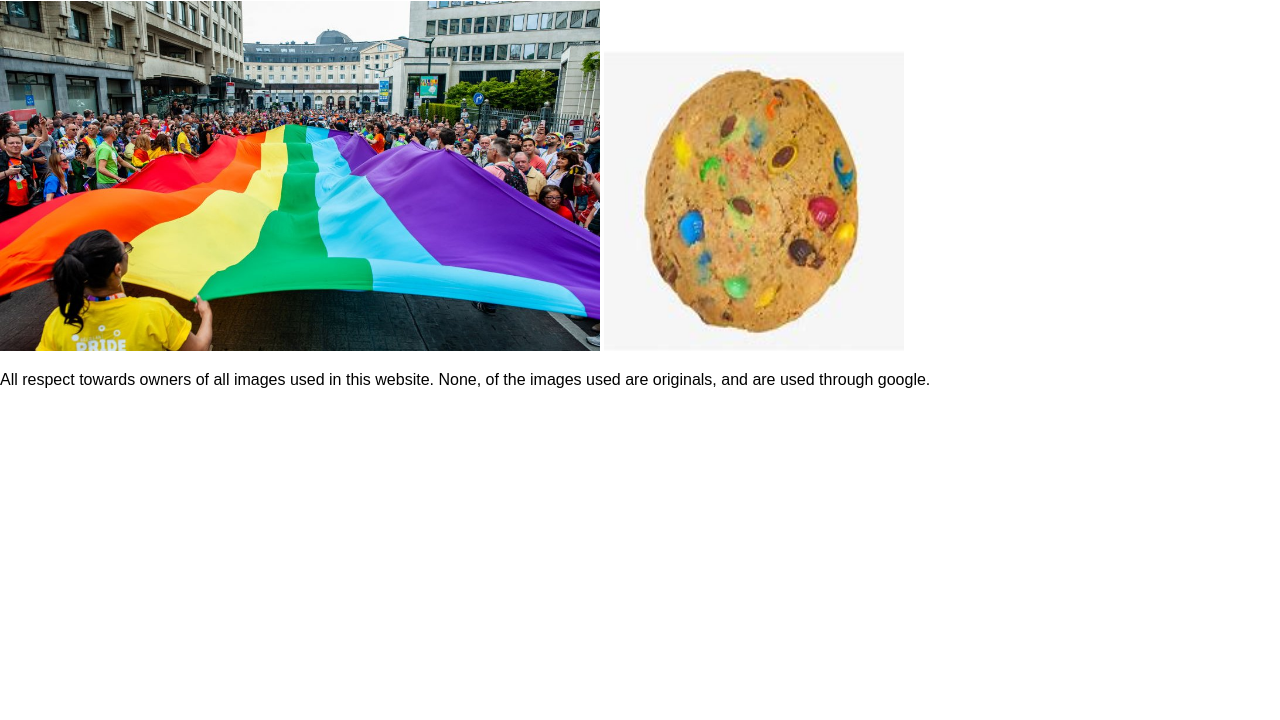
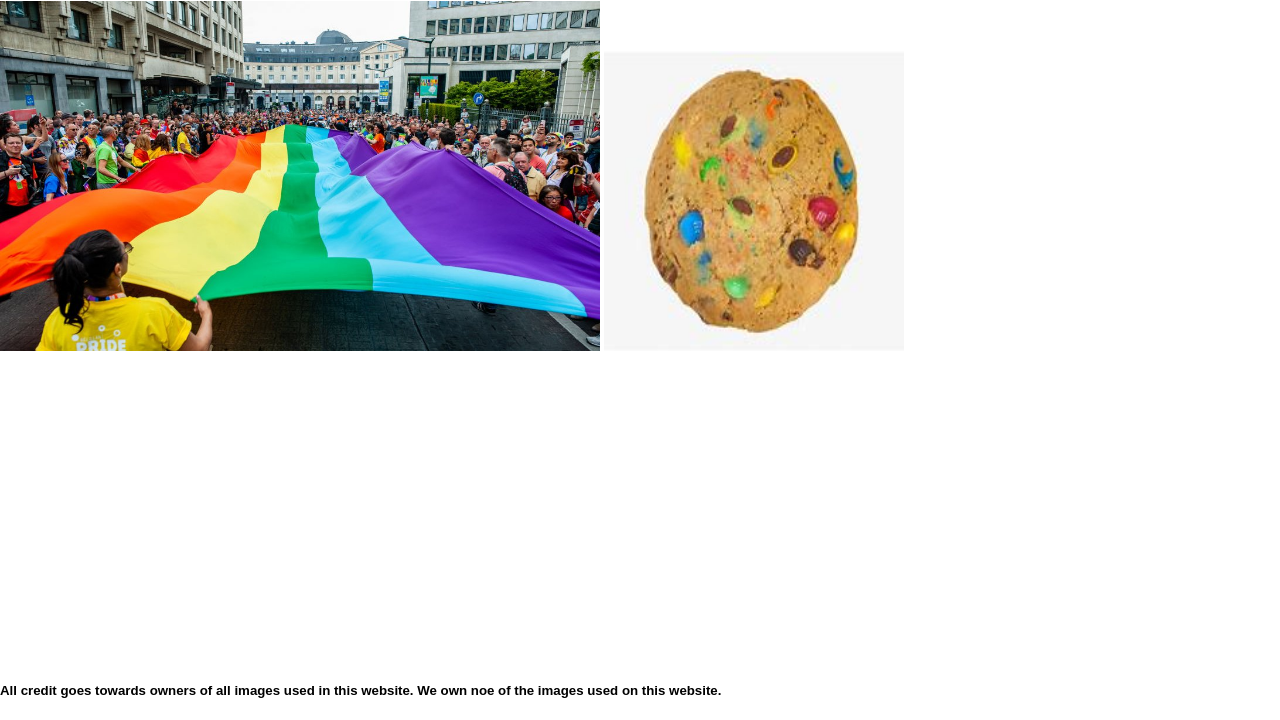
Before and after one commit to AmnesiaExe/LBGTQ-web, a plain HTML site: page index.html in a window 1280 px wide. Shown: the part 1241-1961 px from the top of the page. Before the commit the page ends 1646 px from the top, so only its background shows below. Drawn offline with Linux system fonts and the light colour scheme; a web font is replaced by a local one.

Commit message:
Update index.html

```diff
--- a/index.html
+++ b/index.html
@@ -46,9 +46,32 @@
 
 
 
+<br>
+	<br>
+	<br>
+	<br>
+	<br>
+	<br>
+
+	<br>
+	<br>
+	<br>
+
+	<br>
+	<br>
+	<br>
+
+	<br>
+	<br>
+	<br>
+
+	<br>
+	<br>
+	<br>
 
 
-<p> All respect towards owners of all images used in this website. None, of the images used are originals, and are used through google.</p>
+
+<h5> All credit goes towards owners of all images used in this website. We own noe of the images used on this website.</h5>
 
 	</body>
 </html>
```
